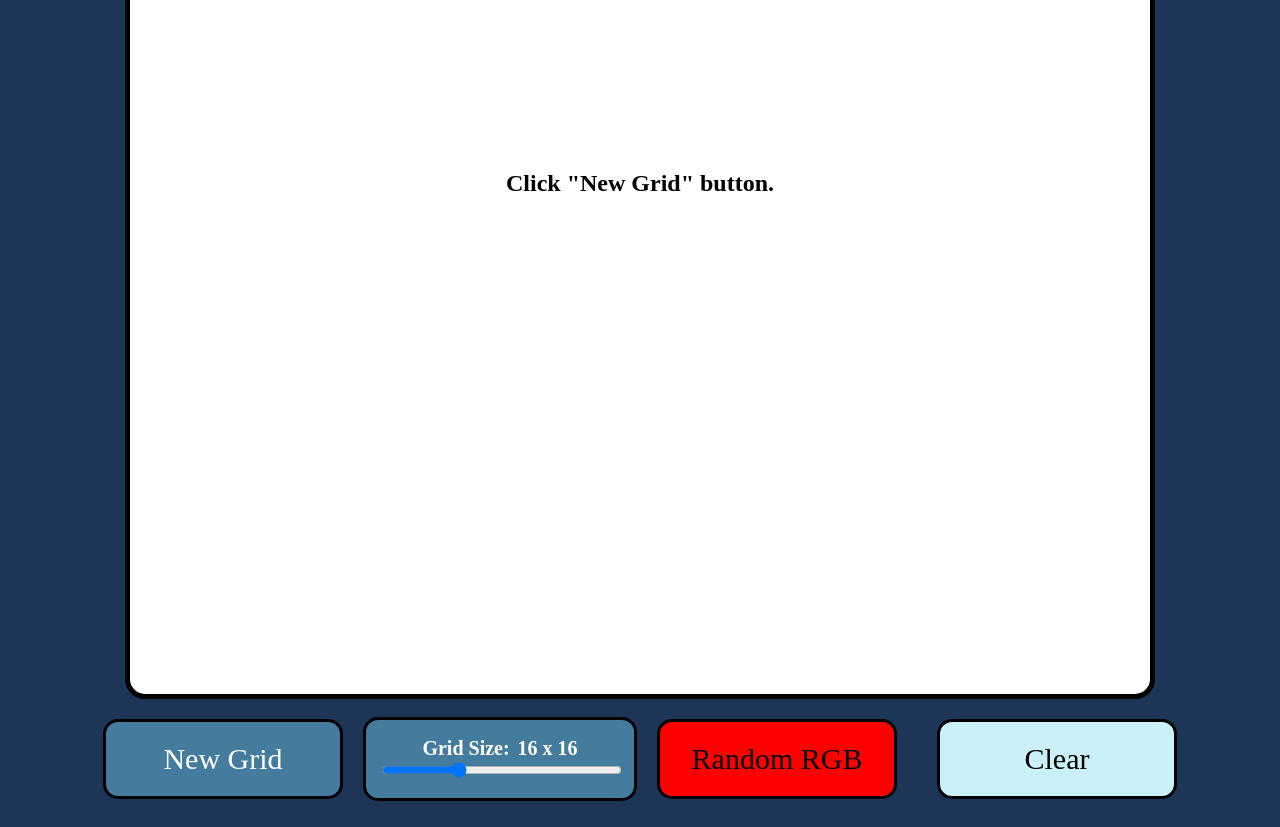
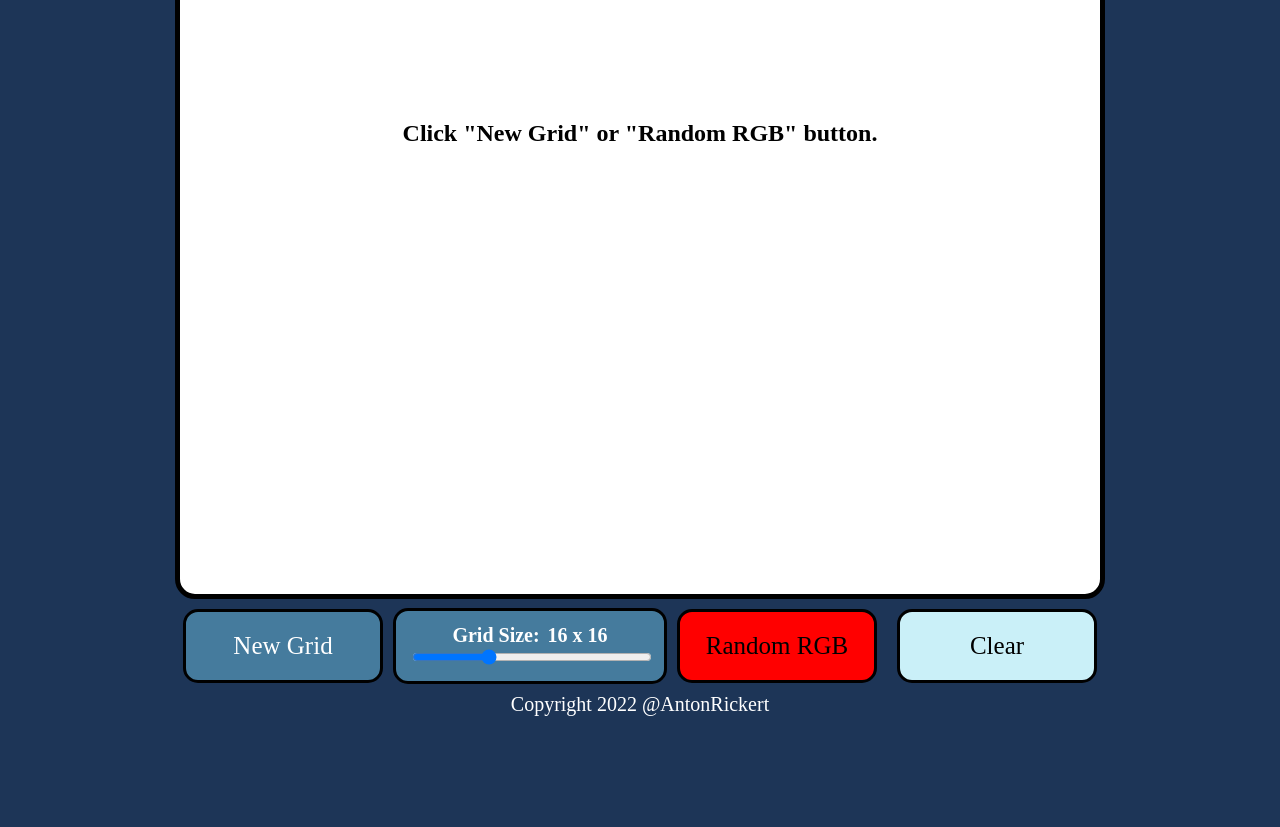
Before and after one commit to AntonRickert/Etch-A-Sketch, a plain HTML site: page index.html in a window 1280 px wide. Shown: the part 440-1267 px from the top of the page. After the commit the page ends 1164 px from the top, so only its background shows below. Drawn offline with Linux system fonts and the light colour scheme.

Commit message:
Final Design and Functionality changes

```diff
--- a/app.css
+++ b/app.css
@@ -5,14 +5,15 @@ body {
     align-items: center;
     background-color: #1d3557;
     font-family: 'Fira Code';
+    min-height: 98vh;
 }
 
 #grid-container {
     margin-top: 50%;
     display: flex;
     flex-wrap: wrap;
-    width: 1000px;
-    height: 1000px;
+    width: 900px;
+    height: 900px;
     border: 5px solid black;
     border-radius: 20px;
     padding: 10px;
@@ -44,13 +45,13 @@ h1 {
     display: flex;
     padding: 0;
     margin: 0;
-    justify-content: center;
+    justify-content: space-between;
     align-items: center;
 }
 
 #slider {
     width: 240px;
-    height: 50px;
+    height: 42px;
     color: white;
     font-size: 20px;
     font-weight: 600;
@@ -75,25 +76,45 @@ h1 {
 }
 
 .button {
-    font-size: 30px;
+    font-size: 25px;
     color: white;
     background-color: #457b9d;
     border: 3px solid black;
     border-radius: 15px;
     padding: 20px;
-    margin: 20px;
+    margin: 10px;
     font-family: 'Fira Code';
-    width: 240px;
+    width: 200px;
 }
 
 #clear {
     background-color: #caf0f8;
     color: black;
+
+    text-align: center;
+    padding: 20px 10px;
 }
 
 .startText {
     font-size: 24px;
     font-weight: 600;
+}
+
+#eraser {
+    width: 120px;
+    padding: 20px 10px;
+    background-color: #1d3557;
+    color: white;
+}
+
+.clicked {
+    background-color: white;
+}
+
+#eraser.toggled {
+
+    background-color: #caf0f8;
+    color: black;
 }
 
 #random {
@@ -127,3 +148,9 @@ h1 {
       background-color: #FF1493;
     }
   }
+
+  footer {
+    margin-top: auto;
+    color: white;
+    font-size: 20px;
+  }
--- a/index.html
+++ b/index.html
@@ -25,7 +25,9 @@
         </div>
         <button id="random" class="button">Random RGB</button>
         <button id="clear" class="button">Clear</button>
+
     </div>
+    <footer>Copyright 2022 @AntonRickert</footer>
 
 </body>
 </html>
--- a/script.js
+++ b/script.js
@@ -1,7 +1,7 @@
 const grid_container = document.querySelector('#grid-container');
 const valueContainer = document.querySelector('#value');
 const startText = document.createElement('div');
-startText.textContent = 'Click "New Grid" button.';
+startText.textContent = 'Click "New Grid" or "Random RGB" button.';
 startText.classList.add('startText');
 grid_container.appendChild(startText);
 
@@ -17,6 +17,7 @@ slider.addEventListener('input', updateValue);
 
 const randomRGB = document.querySelector('#random');
 randomRGB.addEventListener('click', makeCanvasRandom);
+
 
 let div;
 let nodesize;
@@ -40,6 +41,7 @@ function updateValue(){
 function clearCanvas() {
     for (let i = 0; i < nodeArr.length; i++) {
         nodeArr[i].classList.remove('colored');
+        nodeArr[i].style.backgroundColor = '';
     };
 }
 
@@ -92,6 +94,7 @@ function drawPixelBlue() {
         });
     }
 }
+
 function drawPixelRandom() {
     gridNodes = document.querySelectorAll('.grid-node');
     nodeArr = Array.from(gridNodes);
```
